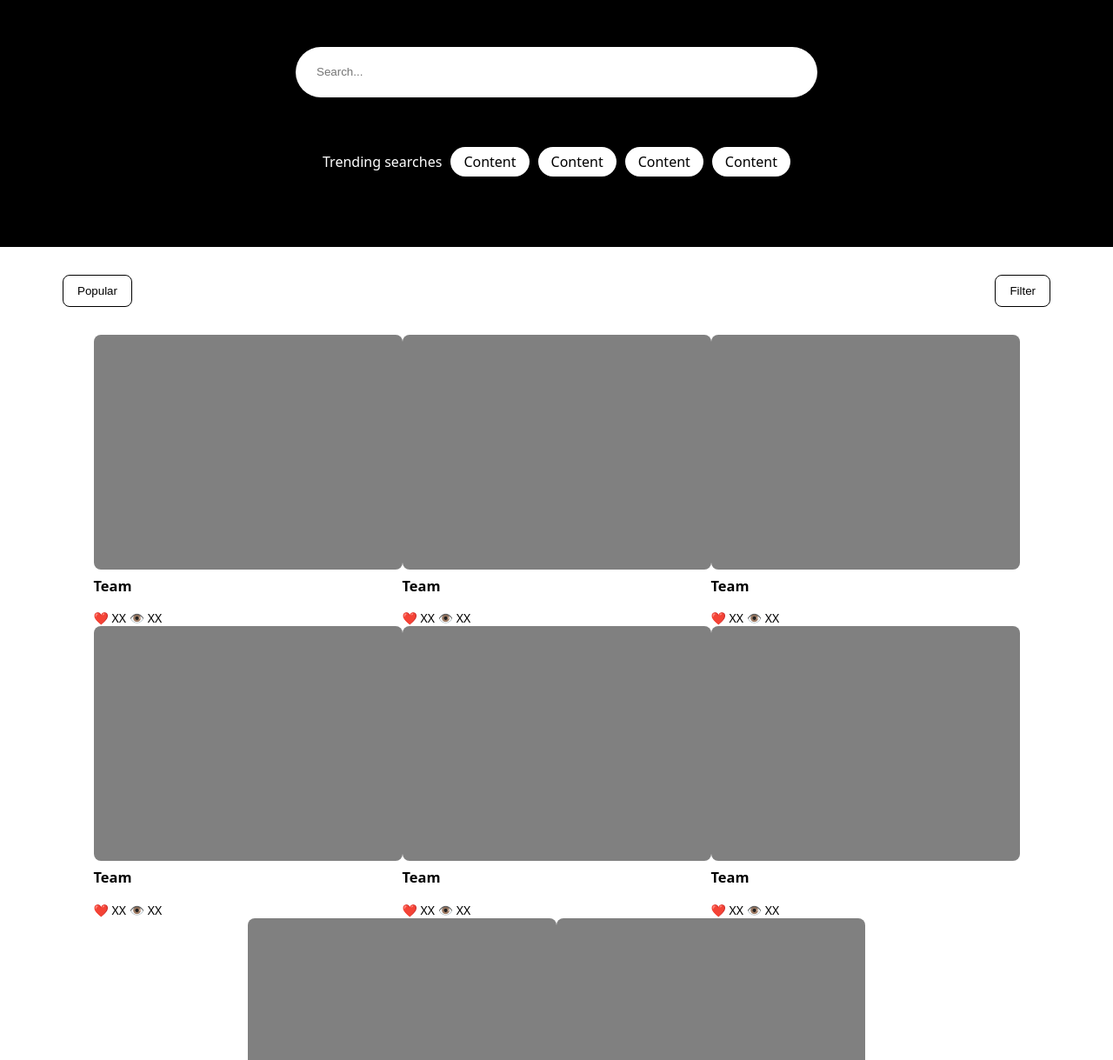
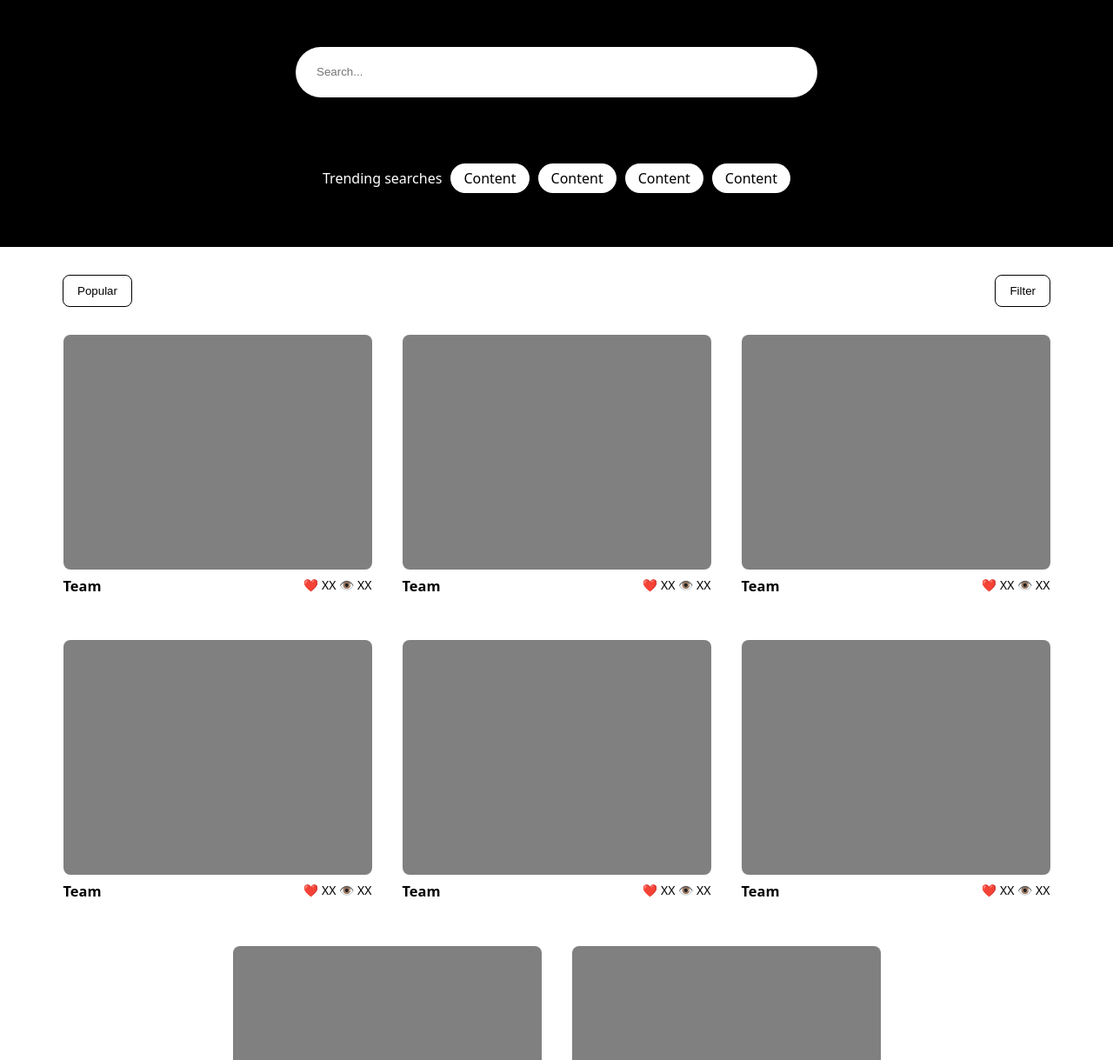
Before and after one commit to BenjaminGohPS/flexbox-lab, a plain HTML site: page index.html in a window 1280 px wide. Shown: the part 227-1446 px from the top of the page at 87% size. Drawn offline with Linux system fonts and the light colour scheme.

Commit message:
adjusted main, and card footer

```diff
--- a/css/style.css
+++ b/css/style.css
@@ -38,7 +38,7 @@ section {
 
   display: flex;
   flex-direction: column;
-  justify-content: space-evenly;
+  justify-content: space-around;
   align-items: center;
 }
 
@@ -47,7 +47,7 @@ section {
   flex-direction: row;
   justify-content: space-evenly;
   align-items: center;
-  gap: 10px
+  gap: 10px;
 }
 
 h1,
@@ -81,6 +81,7 @@ main {
   display: flex;
   flex-wrap: wrap;
   justify-content: center;
+  gap: 35px;
 }
 
 nav button {
@@ -101,6 +102,8 @@ nav button {
 
 .card-footer {
   font-size: 14px;
+  display: flex;
+  justify-content: space-between;
 }
 
 .card-footer * {
```
